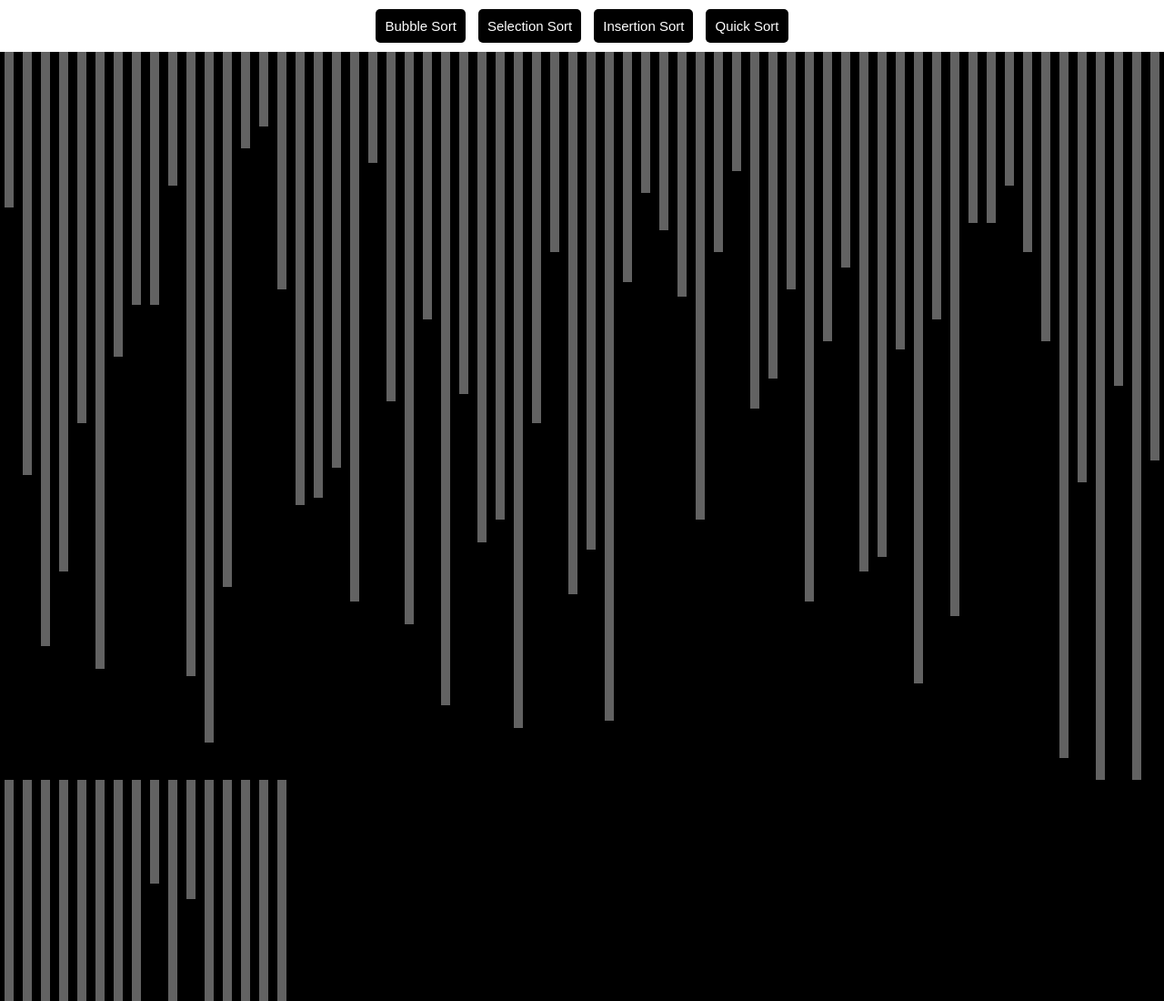
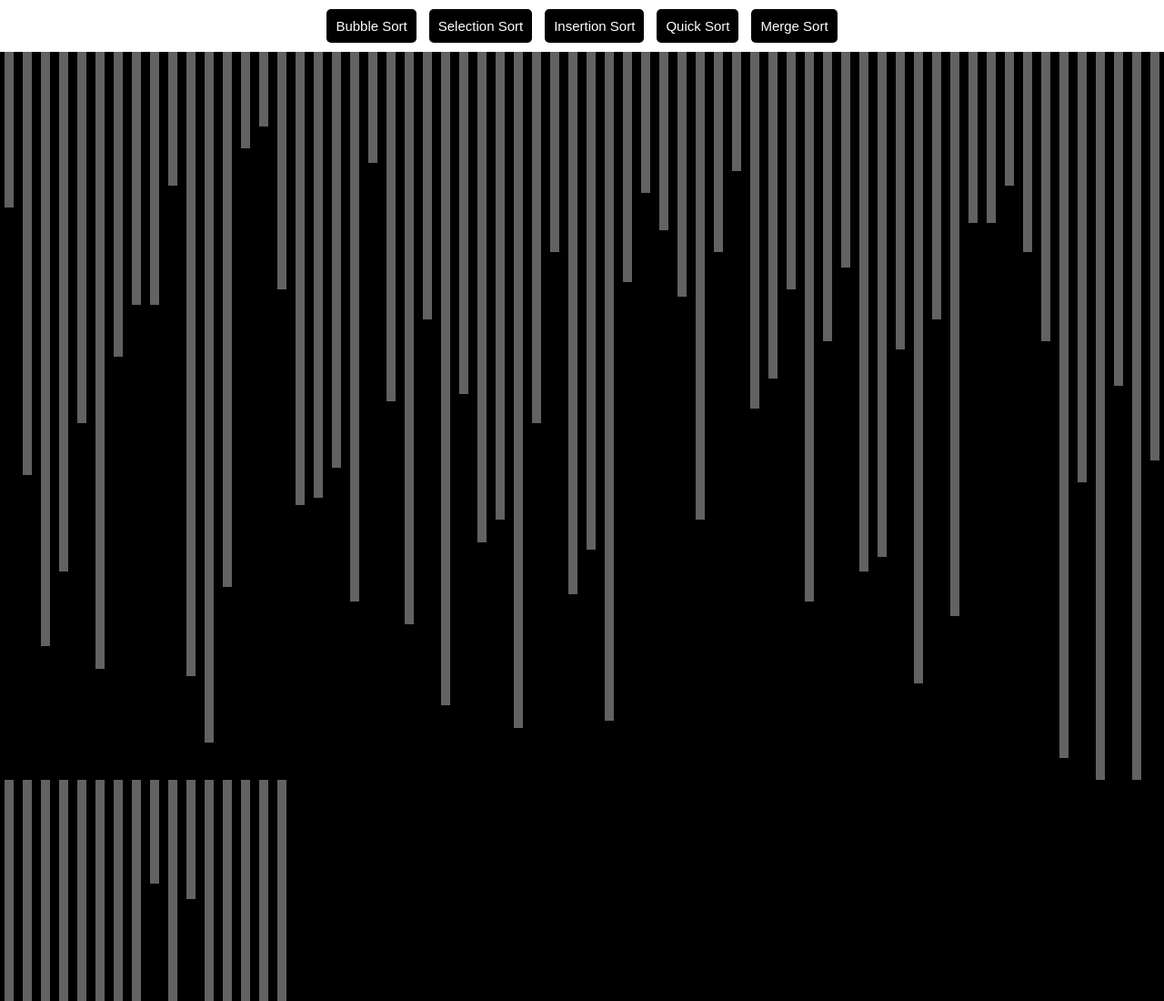
Before and after one commit to s-sajid/sorting-visualizer, a plain HTML site: page index.html in a window 1280 px wide. Shown: the top 1100 px of the page at 91% size. Drawn offline with Linux system fonts and the light colour scheme.

Commit message:
Add merge sort

```diff
--- a/index.html
+++ b/index.html
@@ -16,6 +16,7 @@
         <button class="button" onclick="selectionSort()">Selection Sort</button>
         <button class="button" onclick="insertionSort()">Insertion Sort</button>
         <button class="button" onclick="quickSort()">Quick Sort</button>
+        <button class="button" onclick="mergeSort()">Merge Sort</button>
       </div>
     </header>
 
--- a/scripts.js
+++ b/scripts.js
@@ -165,3 +165,56 @@ function quickSort() {
 
   performSort(0, values.length - 1);
 }
+
+function mergeSort() {
+  reset();
+
+  async function performSort(start, end) {
+    if (start >= end) {
+      return;
+    }
+
+    const mid = Math.floor((start + end) / 2);
+
+    await performSort(start, mid);
+    await performSort(mid + 1, end);
+    await merge(start, mid, end);
+  }
+
+  async function merge(start, mid, end) {
+    await sleep(delay);
+    const left = values.slice(start, mid + 1);
+    const right = values.slice(mid + 1, end + 1);
+
+    let leftIndex = 0;
+    let rightIndex = 0;
+    let mergedIndex = start;
+
+    while (leftIndex < left.length && rightIndex < right.length) {
+      if (left[leftIndex] <= right[rightIndex]) {
+        values[mergedIndex] = left[leftIndex];
+        leftIndex++;
+      } else {
+        values[mergedIndex] = right[rightIndex];
+        rightIndex++;
+      }
+      mergedIndex++;
+    }
+
+    while (leftIndex < left.length) {
+      values[mergedIndex] = left[leftIndex];
+      leftIndex++;
+      mergedIndex++;
+    }
+
+    while (rightIndex < right.length) {
+      values[mergedIndex] = right[rightIndex];
+      rightIndex++;
+      mergedIndex++;
+    }
+
+    updateBars(start, end);
+  }
+
+  performSort(0, values.length - 1);
+}
```
